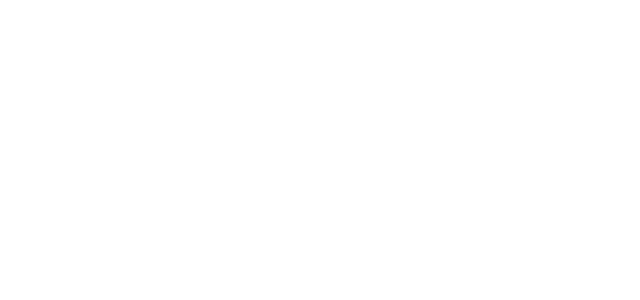
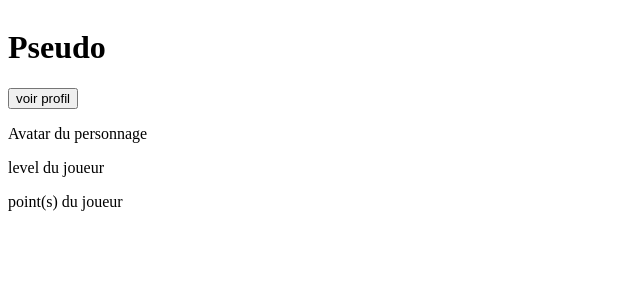
Before and after one commit to czyrok/wolfgang, an Angular app in the folder packages/front/: page /home in a window 1280 px wide. Before the commit this address led to /. Shown: the top 300 px of the page, without its empty margins (0-640 px from the left). Built offline with nearby package versions, Linux system fonts and the light colour scheme.

Commit message:
Squelette page home HTML + création component home

```diff
--- a/packages/front/src/app/app-routing.module.ts
+++ b/packages/front/src/app/app-routing.module.ts
@@ -2,11 +2,13 @@
 import { RouterModule, Routes } from '@angular/router'
 
 import { MainViewComponent } from './view/main/component/main.view.component'
+import { HomeMainViewComponent } from './view/main/home/component/home.main.view.component'
 
 const routes: Routes = [
   {
     path: '', component: MainViewComponent, children: [
-      //{ path: '', redirectTo: 'home', pathMatch: 'full' },
+      { path: '', redirectTo: 'home', pathMatch: 'full' },
+      { path: 'home', component: HomeMainViewComponent },
     ]
   },
   //{ path: '404', component: NotFoundViewComponent },
--- /dev/null
+++ b/packages/front/src/app/view/main/home/component/home.main.view.component.html
@@ -0,0 +1,11 @@
+<main>
+  <div>
+    <h1>Pseudo</h1>
+    <button>voir profil</button>
+    <div>
+      <p>Avatar du personnage</p>
+    </div>
+    <p>level du joueur</p>
+    <p>point(s) du joueur</p>
+  </div>
+</main>
--- a/packages/front/src/app/view/main/main.view.module.ts
+++ b/packages/front/src/app/view/main/main.view.module.ts
@@ -1,11 +1,14 @@
 import { CommonModule } from '@angular/common'
 import { NgModule } from '@angular/core'
 import { RouterModule } from '@angular/router'
+
 import { MainViewComponent } from './component/main.view.component'
+import { HomeMainViewComponent } from './home/component/home.main.view.component'
 
 @NgModule({
     declarations: [
         MainViewComponent,
+        HomeMainViewComponent
     ],
     imports: [
         CommonModule,
```
Also changed, not shown: packages/front/src/app/view/main/home/component/home.main.view.component.ts (added, +10 -0 lines), packages/front/src/app/view/main/home/component/home.main.view.component.scss (added), 2 other files (tests, documents, lock files or other folders).
